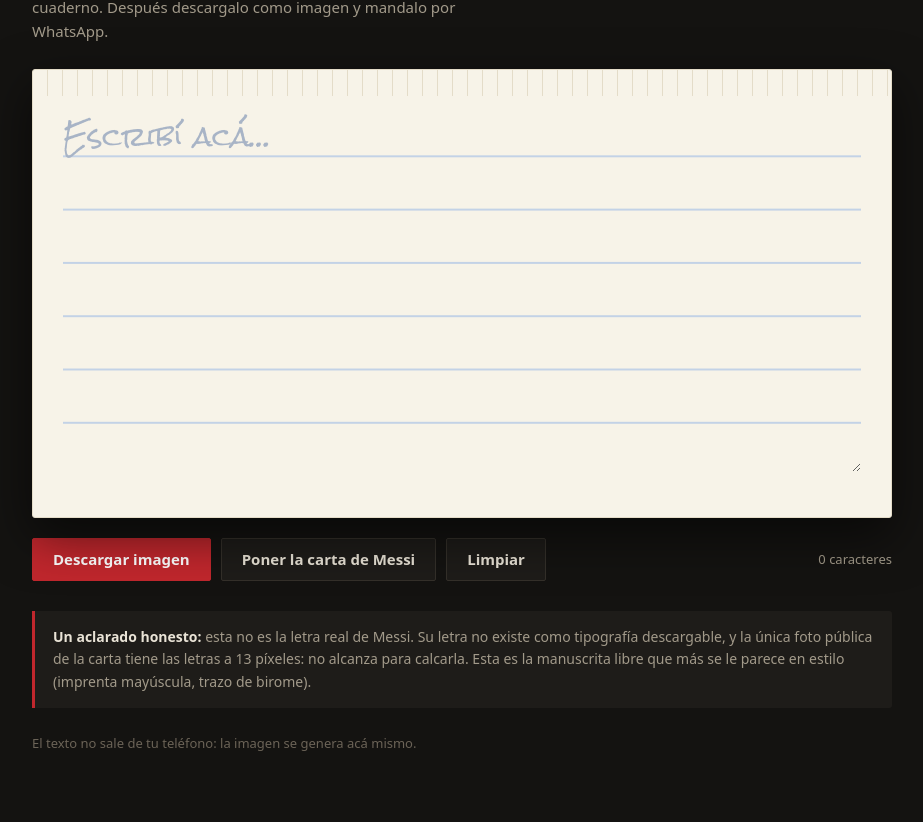
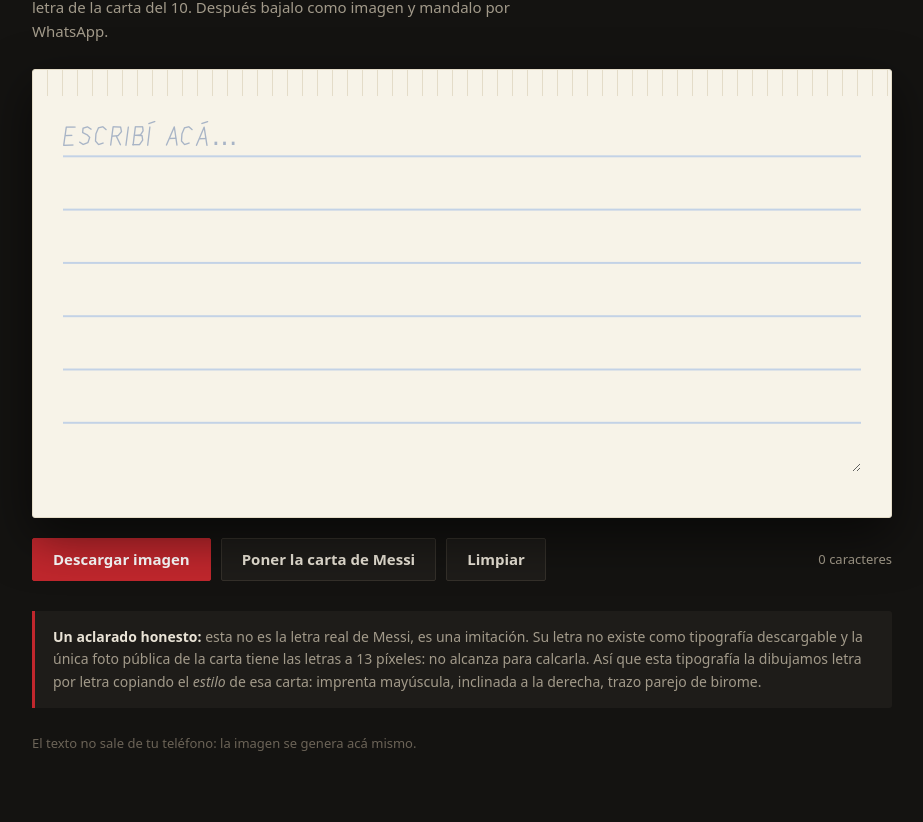
Before and after one commit to nexo-root/PATRICKJANE, a plain HTML site: page letra/index.html in a window 1280 px wide. Shown: the part 118-940 px from the top of the page, without its empty margins (178-1101 px from the left). Drawn offline with Linux system fonts and the light colour scheme.

Commit message:
letra: tipografia Carta 10 dibujada a mano
Reemplaza la manuscrita libre por una fuente propia de 54 glifos dibujada
imitando el estilo de la carta: imprenta mayuscula, inclinada, trazo de birome.

Co-Authored-By: Claude Opus 5 <noreply@anthropic.com>

```diff
--- a/letra/index.html
+++ b/letra/index.html
@@ -3,7 +3,7 @@
 <head>
 <meta charset="utf-8">
 <meta name="viewport" content="width=device-width,initial-scale=1">
-<title>Escribí a mano — carta estilo Messi</title>
+<title>Carta 10 — escribí con la letra de la carta</title>
 <style>
 @font-face{font-family:Manuscrita;src:url(manuscrita.ttf)format('truetype');font-display:swap}
 
@@ -62,8 +62,8 @@ canvas{display:none}
 
 <header>
   <h1>Escribí <span>a mano</span></h1>
-  <p class="sub">Escribí abajo y se ve como escrito con birome sobre una hoja de cuaderno.
-     Después descargalo como imagen y mandalo por WhatsApp.</p>
+  <p class="sub">Escribí abajo y sale con birome sobre una hoja de cuaderno, en la
+     letra de la carta del 10. Después bajalo como imagen y mandalo por WhatsApp.</p>
 </header>
 
 <div class="hoja">
@@ -78,10 +78,11 @@ canvas{display:none}
 </div>
 
 <div class="aviso">
-  <b>Un aclarado honesto:</b> esta no es la letra real de Messi. Su letra no existe
-  como tipografía descargable, y la única foto pública de la carta tiene las letras
-  a 13 píxeles: no alcanza para calcarla. Esta es la manuscrita libre que más se le
-  parece en estilo (imprenta mayúscula, trazo de birome).
+  <b>Un aclarado honesto:</b> esta no es la letra real de Messi, es una imitación.
+  Su letra no existe como tipografía descargable y la única foto pública de la carta
+  tiene las letras a 13 píxeles: no alcanza para calcarla. Así que esta tipografía la
+  dibujamos letra por letra copiando el <i>estilo</i> de esa carta: imprenta mayúscula,
+  inclinada a la derecha, trazo parejo de birome.
 </div>
 
 <footer>El texto no sale de tu teléfono: la imagen se genera acá mismo.</footer>
```
Also changed, not shown: letra/manuscrita.ttf.
